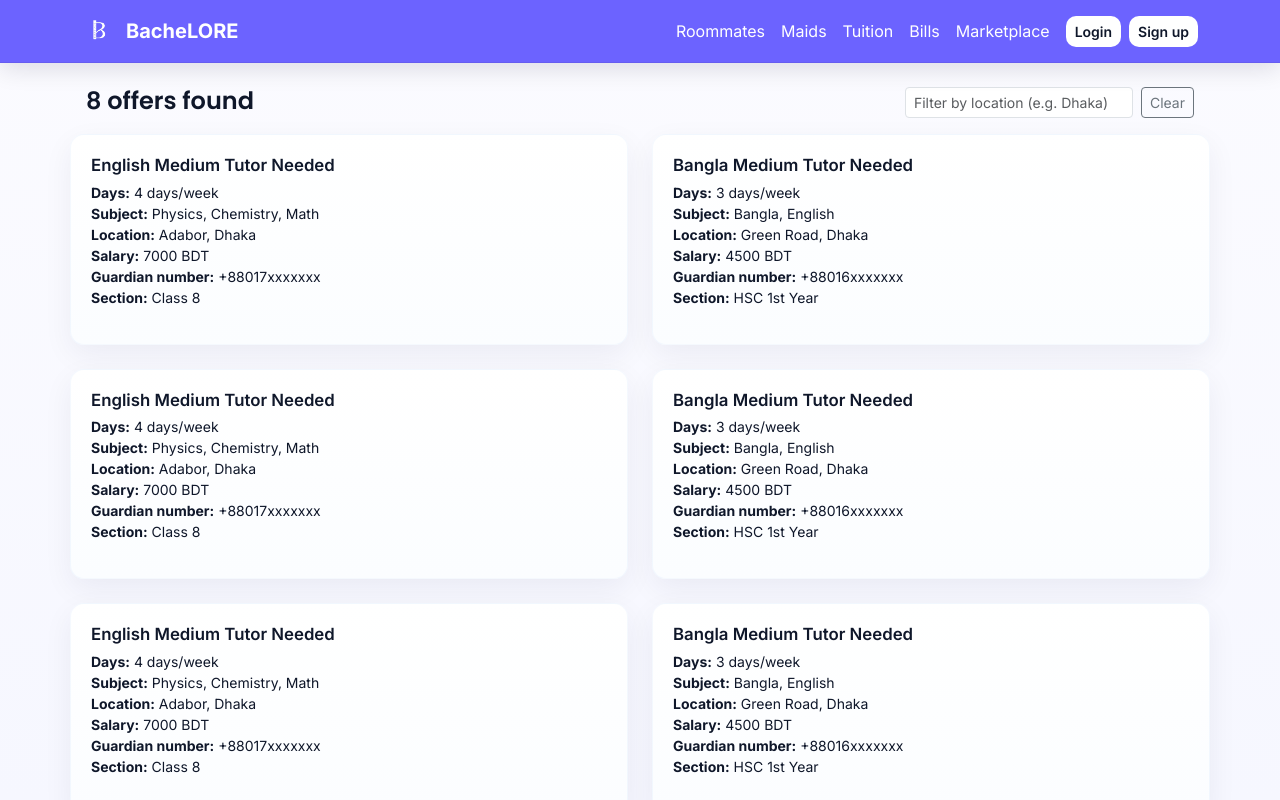
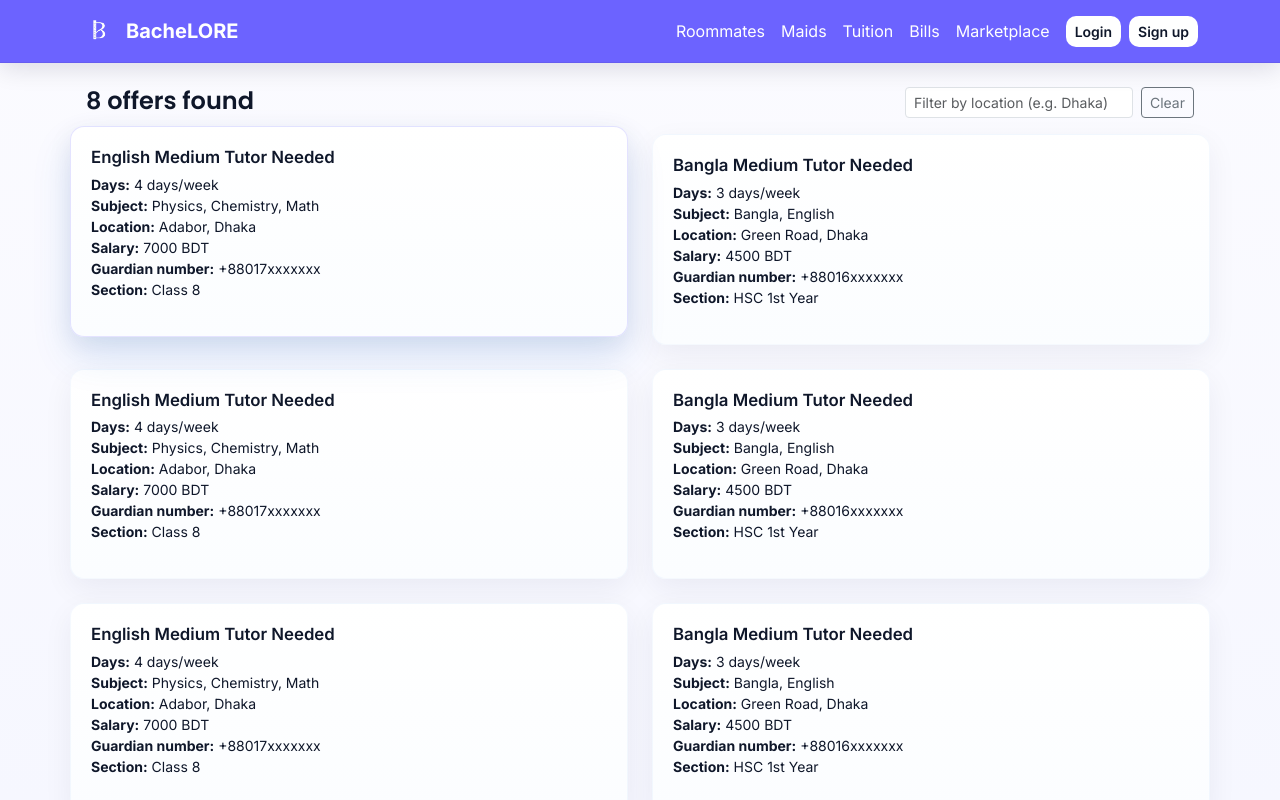
Before and after one commit to Tayebbb/BacheLORE, a React (Vite) app: page /tuition in a window 1280 px wide. In both pictures the pointer is over the element 349 px from the left and 239 px from the top of the page. Shown: the top 800 px of the page. Built offline with nearby package versions, Linux system fonts and the light colour scheme.

Commit message:
hover effect

```diff
--- a/src/assets/global.css
+++ b/src/assets/global.css
@@ -147,7 +147,7 @@ footer{box-shadow: 0 -8px 40px rgba(8,12,40,0.06);}
 .tuition-sidebar .nav-link{color:rgba(255,255,255,0.92); padding:.65rem 0}
 .tuition-sidebar .nav-link.active{background: rgba(255,255,255,0.06); border-radius:8px; padding-left:.8rem}
 
-.job-card{background: linear-gradient(180deg,#ffffff,#fbfdff); border-radius:14px; padding:1.25rem; box-shadow:0 10px 30px rgba(16,24,60,0.06); border:1px solid rgba(11,102,214,0.04); min-height:200px}
+.job-card{background: linear-gradient(180deg,#ffffff,#fbfdff); border-radius:14px; padding:1.25rem; box-shadow:0 10px 30px rgba(16,24,60,0.06); border:1px solid rgba(11,102,214,0.04); min-height:200px; transition: transform .22s cubic-bezier(.2,.9,.3,1), box-shadow .22s, border-color .22s}
 .job-card .job-title{font-size:1.05rem; font-weight:600; margin-bottom:.4rem}
 .job-card .meta{color:var(--muted)}
 .job-card .fw-bold{font-weight:700}
@@ -156,3 +156,10 @@ footer{box-shadow: 0 -8px 40px rgba(8,12,40,0.06);}
   .tuition-sidebar{display:none}
   .tuition-page{padding:1rem}
 }
+
+/* hover glow */
+.job-card:hover{
+  transform: translateY(-8px);
+  box-shadow: 0 20px 40px rgba(11,102,214,0.12), 0 8px 24px rgba(12,24,60,0.08);
+  border-color: rgba(108,99,255,0.18);
+}
```
